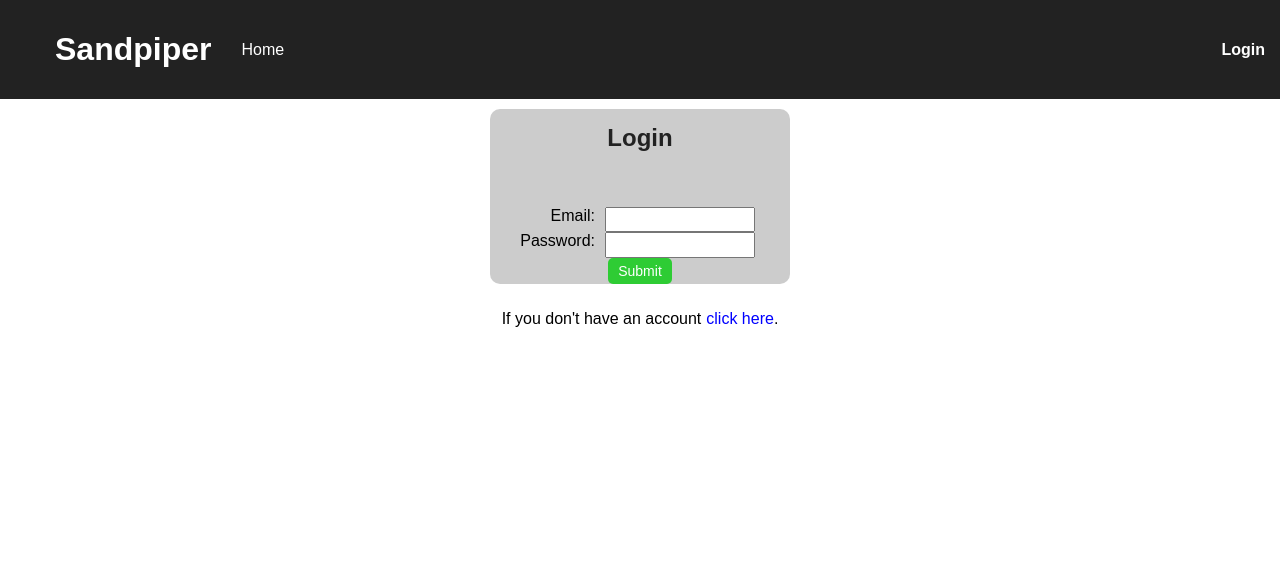
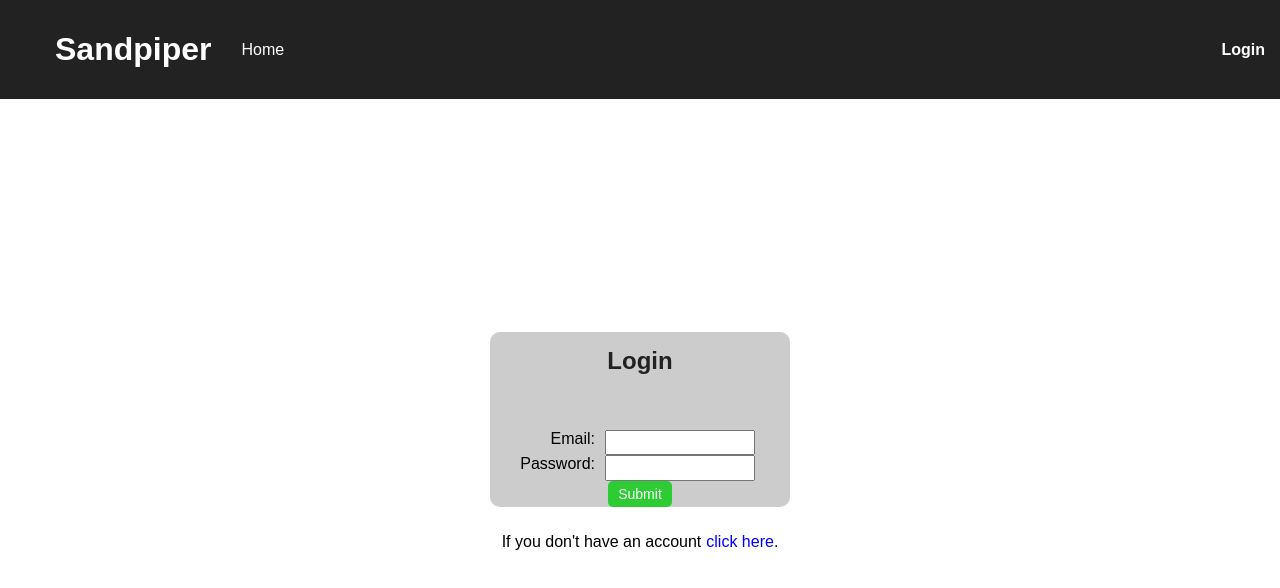
Before and after one commit to Olyve/SandPiper, a React (Create React App) app in the folder sandpiper-frontend/: page /login in a window 1280 px wide. Shown: the top 588 px of the page. Built offline with nearby package versions, Linux system fonts and the light colour scheme.

Commit message:
Minor flex changes for layout

```diff
--- a/sandpiper-frontend/src/App.css
+++ b/sandpiper-frontend/src/App.css
@@ -1,5 +1,8 @@
 .App {
-  text-align: center;
+    display: flex;
+    flex-direction: column;
+    height: 100%;
+    text-align: center;
 }
 
 .header{
@@ -30,6 +33,9 @@
     }
 
 .content-container {
+    display: flex;
+    flex-direction: column;
+    flex: 1;
 }
 
 .nav-item {
--- a/sandpiper-frontend/src/App.js
+++ b/sandpiper-frontend/src/App.js
@@ -66,12 +66,6 @@ export class App extends Component {
     this.props.resetModal();
   }
 
-  showModal() {
-    if (this.props.displayModal) {
-      return <Modal handleConfirm={() => this.handleConfirm()} />
-    }
-  }
-
   showDashboard(){
       if (this.props.user.id !== '') {
         return (<Dashboard />);
@@ -82,6 +76,9 @@ export class App extends Component {
   }
 
   render() {
+      const showModal = this.props.displayModal
+                        ? <Modal handleConfirm={() => this.handleConfirm()} />
+                        : null;
 
     return (
         <div className='App container'>
@@ -104,19 +101,12 @@ export class App extends Component {
           </div>
 
           <div className='content-container'>
-            {
-            /*
-             * At some point replace the render function with a function to
-             * conditionally render a component. It will clean up this cluster of code.
-             */
-            }
             <Route exact path='/' render={() => this.showDashboard()}/>
             <Route exact path='/login' render={() =>
               <Auth handleSignup={(i) => this.handleSignup(i)} handleLogin={(i) => this.handleLogin(i)} />
             } />
             <Route path='/profile' render={() => <Profile />} />
-
-            {this.props.displayModal ? <Modal handleConfirm={() => this.handleConfirm()} /> : null}
+            {showModal}
           </div>
         </div>
     );
--- a/sandpiper-frontend/src/components/Auth/Auth.css
+++ b/sandpiper-frontend/src/components/Auth/Auth.css
@@ -1,9 +1,9 @@
 .auth {
   display: flex;
   flex-direction: column;
-  height: 100%;
   align-items: center;
   justify-content: center;
+  flex: 1;
 }
 
 .message {
```
Also changed, not shown: sandpiper-frontend/src/components/Auth/Auth.js (line endings or trailing spaces).
